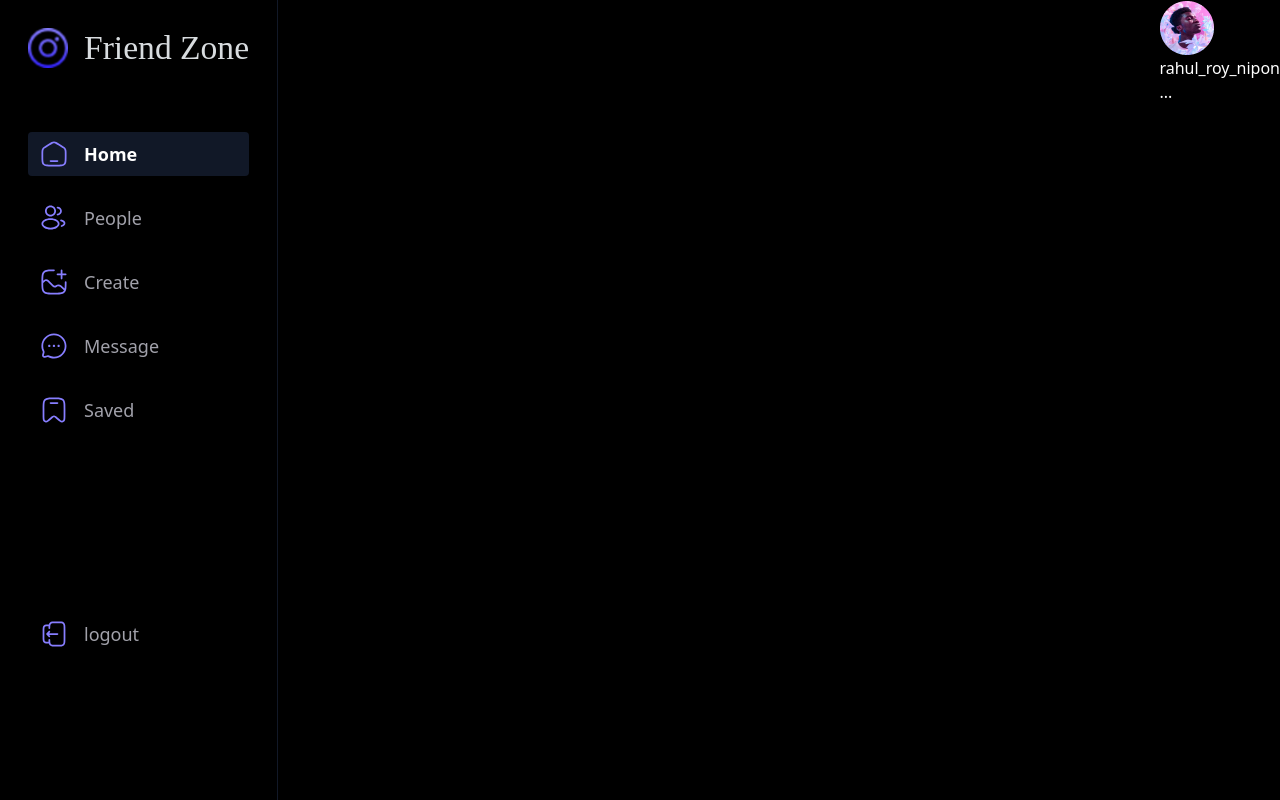
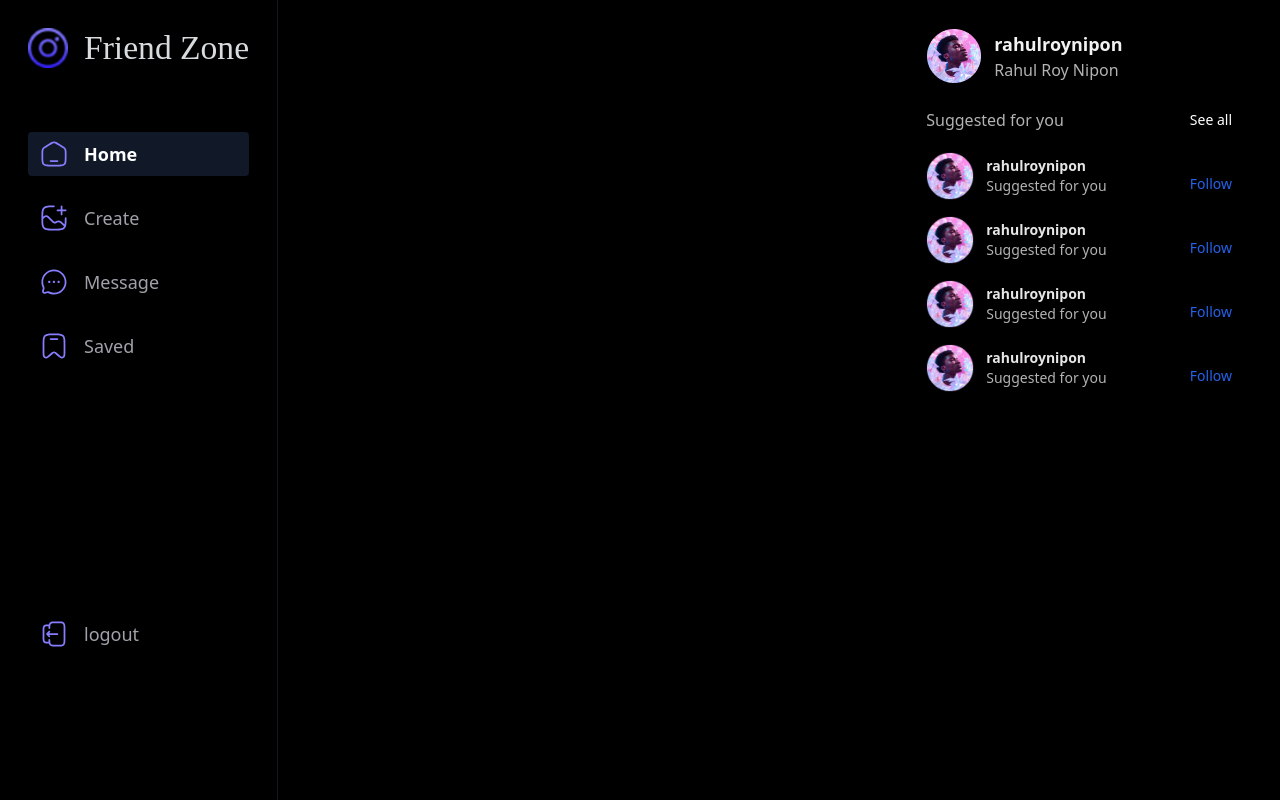
Before and after one commit to mdsiaofficial/Social-media, a website built with Vite: page index.html in a window 1280 px wide. Built offline with nearby package versions, Linux system fonts and the light colour scheme; a web font is replaced by a local one.

Commit message:
add,rename

```diff
--- a/JavaScript.js
+++ b/JavaScript.js
@@ -1,8 +1,14 @@
 import { navbar } from "./component/navbar.js";
+import { createPeople,addSugPeople } from "./component/people.js";
 
 
-const mainBody = document.querySelector("#root")
+const root = document.querySelector("#root");
+navbar(root)
+createPeople()
 
 
 
-navbar(mainBody)
+addSugPeople()
+addSugPeople()
+addSugPeople()
+addSugPeople()
--- a/component/navbar.js
+++ b/component/navbar.js
@@ -9,17 +9,18 @@ function navbar(Parent){
 
     <ul class="flex flex-col ">
         <li class="nav-item activePage"><img class="w-5 md:w-7" src="./icons/home.svg" alt=""><p>Home</p></li>
-        <li class="nav-item"><img class="w-5 md:w-7" src="./icons/people.svg" alt=""><p>People</p></li>
+        <li class="nav-item md:hidden"><img class="w-5 md:w-7" src="./icons/people.svg" alt=""><p>People</p></li>
         <li class="nav-item"><img class="w-5 md:w-7" src="./icons/gallery-add.svg" alt=""><p>Create</p></li>
         <li class="nav-item"><img class="w-5 md:w-7" src="./icons/chat.svg" alt=""><p>Message</p></li>
         <li class="nav-item"><img class="w-5 md:w-7" src="./icons/save.svg" alt=""><p>Saved</p></li>
     </ul>
 
-    <div class="nav-item mt-40"><img class="w-5 md:w-7" src="./icons/logout.svg" alt=""><p>logout</p></div>
+    <div class="nav-item mt-56"><img class="w-5 md:w-7" src="./icons/logout.svg" alt=""><p>logout</p></div>
 </nav>
     `
     Parent.prepend(header);
 }
 
 
+
 export {navbar}
--- /dev/null
+++ b/component/people.js
@@ -0,0 +1,47 @@
+function createPeople(){
+    const Parent = document.querySelector("#main");
+    const footer = document.createElement("footer");
+    footer.setAttribute("class","sticky top-0 hidden md:block md:w-[35%] lg:w-[40%] pl-5 md:pr-5 lg:pr-12 py-7");
+    footer.innerHTML =
+    `
+    <div class="flex gap-3 items-center cursor-pointer">
+    <img src="./images/profile.png" alt="">
+    <div><p class="font-semibold text-lg opacity-95">rahulroynipon</p>
+        <p class="opacity-70 text-md">Rahul Roy Nipon</p>
+    </div>
+</div>
+<div class="flex justify-between items-center mt-6 mb-5">
+    <p class="opacity-70">Suggested for you</p>
+    <p class="text-sm cursor-pointer">See all</p>
+</div>
+<section id="sugPeople"></section>
+    `
+    Parent.append(footer);
+
+}
+
+
+
+
+function addSugPeople(){
+    const Parent = document.querySelector("#sugPeople")
+    const div = document.createElement("div");
+    div.setAttribute("class","flex items-center justify-between gap-2");
+    div.innerHTML =
+    `
+    <div class="flex gap-3 items-center mb-4 cursor-pointer">
+        <img class="h-12" src="./images/profile.png" alt="">
+        <div><p class="font-semibold text-sm opacity-90 hover:opacity-100">rahulroynipon</p>
+            <p class="opacity-70 text-sm font-thin">Suggested for you</p>
+        </div>
+    </div>
+    <p class="text-sm font-thin text-blue-600 hover:text-blue-400 cursor-pointer">Follow</p>
+    `
+    Parent.prepend(div)
+}
+
+
+
+
+
+export {createPeople,addSugPeople}
--- a/index.html
+++ b/index.html
@@ -11,20 +11,11 @@
 </head>
 <body class="bg-black text-white">
 
-    <section id="root" class="flex justify-between">
+    <section id="root" class="flex justify-between w-screen overflow-hidden">
 
-    <main>
-        <div>
-            <div class="rounded-full"><img src="./images/profile.png" alt=""><h1>rahul_roy_nipon</h1></div>
-            <div>...</div>
-        </div>
-        <div></div>
-        <div></div>
-        <div></div>
-
+    <main id="main" class="w-[83%] md:w-[90%] lg:w-[73%] flex justify-between">
+        <section class="overflow-y-auto w-full md:w-[480px]"></section>
     </main>
-
-
     </section>
 
 
```
Also changed, not shown: images/WhatsApp Image 2024-02-16 at 22.07.31_a6f8eb00.jpg (added), style.css (line endings or trailing spaces).
